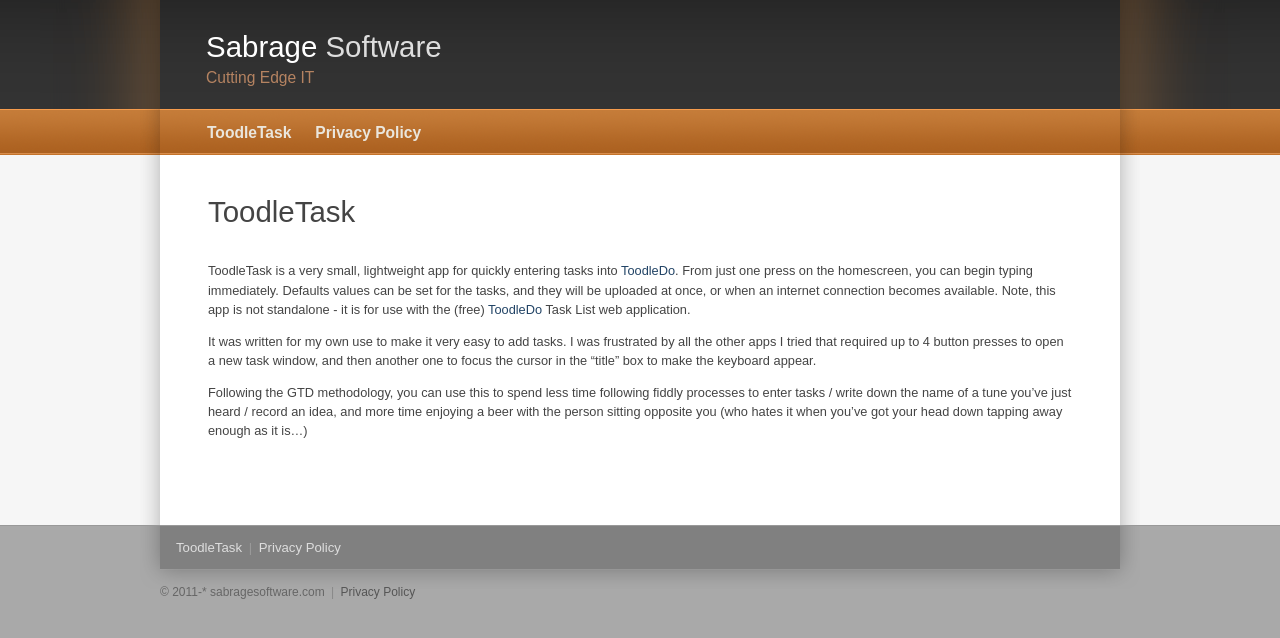
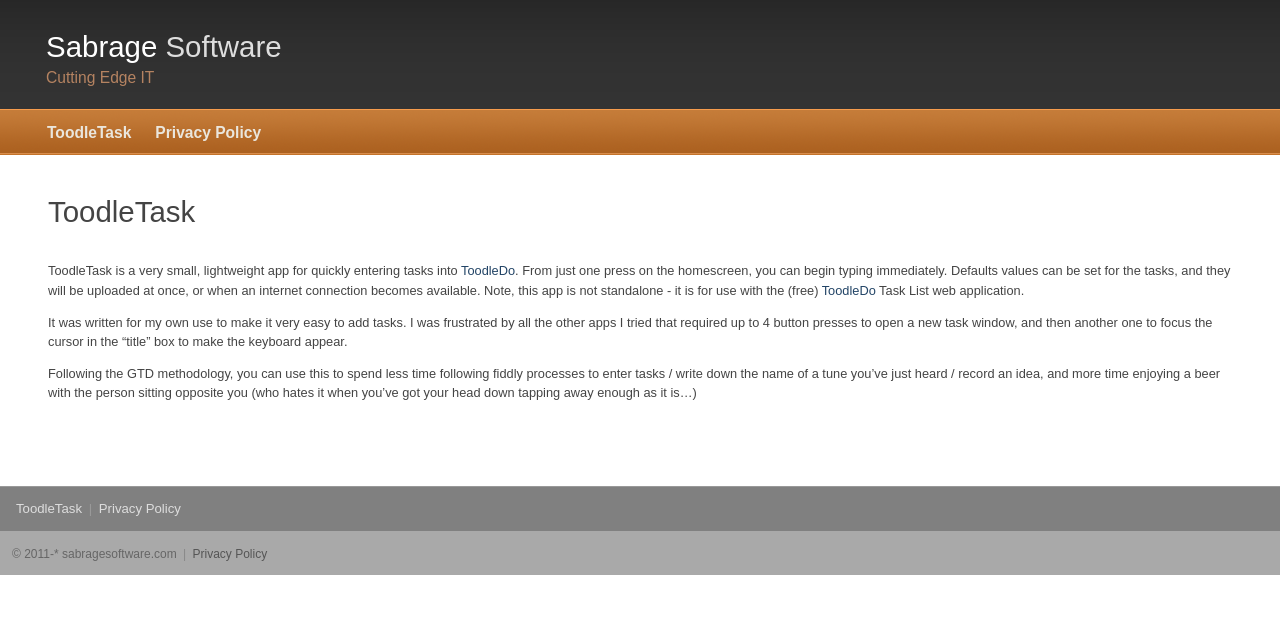
Before and after one commit to hlascelles/sabragesoftware, a Jekyll site: the page built from index.md, in a window 1280 px wide. Shown: the top 638 px of the page. Built offline with Jekyll 4.4.1, drawn with Linux system fonts in a browser that asks for light colours.

Commit message:
Simplifying and fixing for Google Search issues of clickability

```diff
--- a/_layouts/home.html
+++ b/_layouts/home.html
@@ -49,12 +49,6 @@
 
     .page-header {
       margin-bottom: 35px;
-    }
-
-    @media (min-width: 1200px) {
-      .container {
-        max-width: 970px;
-      }
     }
   </style>
   {% if site.google_analytics and jekyll.environment == 'production' %}
--- a/style.css
+++ b/style.css
@@ -36,7 +36,6 @@ html {
 }
 
 body {
-	background: #A9A9A9;
 	color: #444;
 	font: normal 75% sans-serif;
 	line-height: 1.5;
@@ -410,12 +409,6 @@ div.comment-list {
    Layout
 ------------------------------------------------------------------- */
 
-/* Common */
-.center-wrapper {
-	width: 960px;
-	margin: 0 auto;
-}
-
 /* Header */
 
 #header-wrapper {background: #2F2F2F url('img/header.gif') repeat-x left top;}
@@ -510,8 +503,6 @@ ul.tabbed a {text-decoration: none;}
 /* Content */
 
 .content {font-size: 1.1em;}
-#content-wrapper {background: #F6F6F6 url('img/content-wrapper.gif') repeat-y center top;}
-.content#content-two-columns {background: url('img/content-two-columns.gif') repeat-y left top;}
 
 
 /* Main */
@@ -539,7 +530,7 @@ ul.tabbed a {text-decoration: none;}
 /* Footer */
 
 #footer-wrapper {
-	background: url('img/footer-wrapper.gif') no-repeat center bottom;
+	background-color: #A9A9A9;
 	border-top: 1px solid #999;
 	padding-bottom: 20px;
 }
@@ -561,8 +552,9 @@ ul.tabbed a {text-decoration: none;}
 /* Bottom */
 
 #bottom {
+	background-color: #A9A9A9;
 	color: #666;
-	padding: 0 6px 12px;
+	padding: 0 6px 12px 12px;
 	margin-top: -6px;
 }
 #bottom a {
```
Also changed, not shown: img/content-two-columns.gif (deleted), img/content-wrapper.gif (deleted), img/footer-wrapper.gif (deleted).
